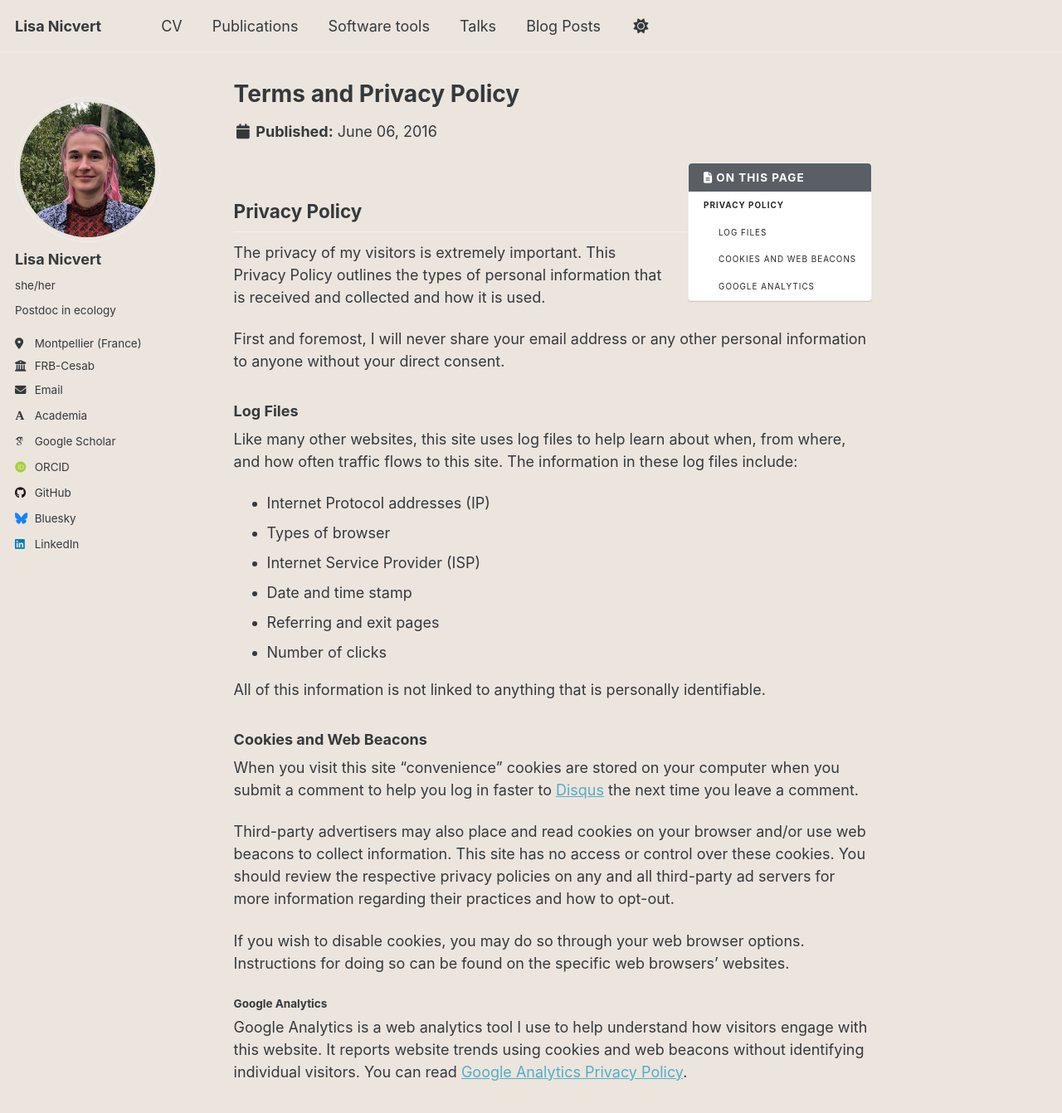
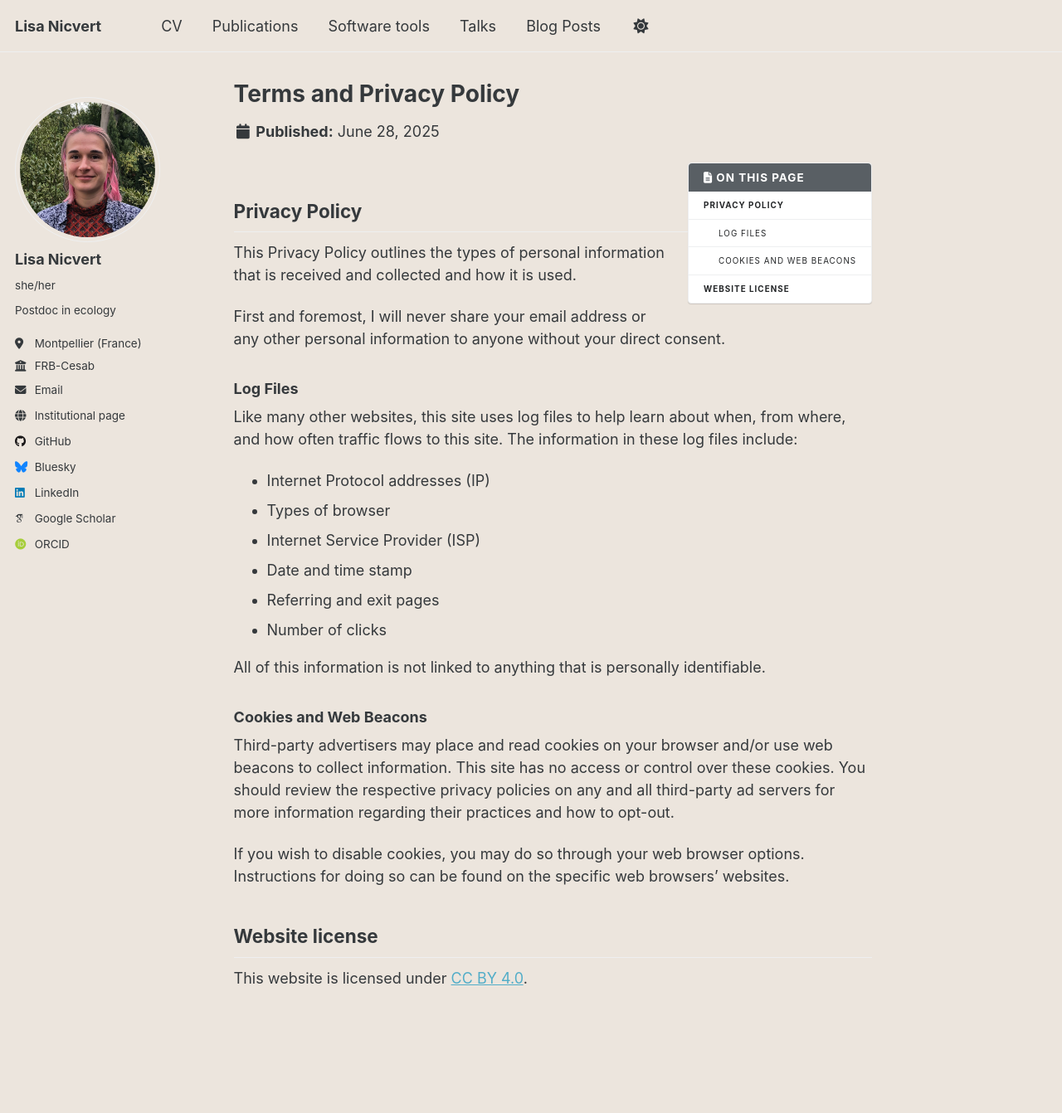
Before and after one commit to LisaNicvert/LisaNicvert.github.io, a Jekyll site: the page built from _pages/terms.md, in a window 1280 px wide and 1400 px high. Shown: the top 1342 px of the window at 83% size. Built offline with Jekyll 4.4.1, drawn with Linux system fonts in a browser that asks for light colours; some web fonts are replaced; some of the changed text lies outside the part shown.

Commit message:
Discarded unused files/options and improved site footer and terms

```diff
--- a/_config.yml
+++ b/_config.yml
@@ -29,9 +29,10 @@ author:
   location         : "Montpellier (France)"
   employer         : "FRB-Cesab"
   email            : "lisa.n@orange.fr"
+  institution      : https://www.fondationbiodiversite.fr/en/membre/lisa-nicvert/
 
   # Academic websites
-  academia         : https://www.fondationbiodiversite.fr/en/membre/lisa-nicvert/
+  academia         : # URL
   arxiv            : # URL - Update with the correct link to your profile
   googlescholar    : "https://scholar.google.com/citations?user=S-HW0doAAAAJ"
   orcid            : "http://orcid.org/0009-0006-5763-0865"
@@ -71,7 +72,7 @@ publication_category:
 teaser                   :  # filename of teaser fallback teaser image placed in /images/, .e.g. "500x300.png"
 breadcrumbs              : false # true, false (default)
 words_per_minute         : 160
-future                   : true
+future                   : false
 read_more                : "disabled" # if enabled, adds "Read more" links to excerpts
 talkmap_link             : false      #change to true to add link to talkmap on talks page
 staticman:
--- a/_includes/author-profile.html
+++ b/_includes/author-profile.html
@@ -36,34 +36,8 @@
       {% if author.email %}
         <li><a href="mailto:{{ author.email }}"><i class="fas fa-fw fa-envelope icon-pad-right" aria-hidden="true"></i>{{ site.data.ui-text[site.locale].email_label | default: "Email" }}</a></li>
       {% endif %}
-
-      <!-- Font Awesome and Academicons icons / Academic websites -->
-      {% if author.academia %}
-        <li><a href="{{ author.academia }}"><i class="ai ai-academia ai-fw icon-pad-right" aria-hidden="true"></i>Academia</a></li>
-      {% endif %}
-      {% if author.arxiv %}
-        <li><a href="{{ author.arxiv }}"><i class="ai ai-arxiv ai-fw icon-pad-right"></i>arXiv</a></li>
-      {% endif %}
-      {% if author.googlescholar %}
-        <li><a href="{{ author.googlescholar }}"><i class="ai ai-google-scholar ai-fw icon-pad-right"></i>Google Scholar</a></li>
-      {% endif %}
-      {% if author.semantic %}
-        <li><a href="{{ author.semantic }}"><i class="ai ai-semantic-scholar ai-fw icon-pad-right"></i>Semantic Scholar</a></li>
-      {% endif %}
-      {% if author.impactstory %}
-        <li><a href="{{ author.impactstory }}"><i class="ai ai-impactstory ai-fw icon-pad-right"></i>Impactstory</a></li>
-      {% endif %}
-      {% if author.orcid %}
-        <li><a href="{{ author.orcid }}"><i class="ai ai-orcid ai-fw icon-pad-right"></i>ORCID</a></li>
-      {% endif %}
-      {% if author.pubmed %}
-        <li><a href="{{ author.pubmed }}"><i class="ai ai-pubmed ai-fw icon-pad-right"></i>PubMed</a></li>
-      {% endif %}
-      {% if author.researchgate %}
-        <li><a href="{{ author.researchgate }}"><i class="fab fa-fw fa-researchgate icon-pad-right" aria-hidden="true"></i>ResearchGate</a></li>
-      {% endif %}
-      {% if author.scopus %}
-        <li><a href="{{ author.scopus }}"><i class="ai ai-scopus ai-fw icon-pad-right"></i>Scopus</a></li>
+      {% if author.institution %}
+        <li><a href="{{ author.institution }}"><i class="fas fa-fw fa-globe icon-pad-right" aria-hidden="true"></i>Institutional page</a></li>
       {% endif %}
 
       <!-- Font Awesome icons / Repositories and software development -->
@@ -90,30 +64,6 @@
       {% if author.bluesky %}
         <li><a href="https://bsky.app/profile/{{ author.bluesky }}"><i class="fab fa-fw fa-bluesky icon-pad-right" aria-hidden="true"></i>Bluesky</a></li>
       {% endif %}
-      {% if author.facebook %}
-        <li><a href="https://www.facebook.com/{{ author.facebook }}"><i class="fab fa-fw fa-facebook-f icon-pad-right" aria-hidden="true"></i>Facebook</a></li>
-      {% endif %}
-      {% if author.flickr %}
-        <li><a href="https://www.flickr.com/{{ author.flickr }}"><i class="fab fa-fw fa-flickr icon-pad-right" aria-hidden="true"></i>Flickr</a></li>
-      {% endif %}
-      {% if author.foursquare %}
-        <li><a href="https://foursquare.com/{{ author.foursquare }}"><i class="fab fa-fw fa-foursquare icon-pad-right" aria-hidden="true"></i>Foursquare</a></li>
-      {% endif %}
-      {% if author.goodreads %}
-        <li><a href="https://www.goodreads.com/{{ author.goodreads }}"><i class="fab fa-fw fa-goodreads icon-pad-right" aria-hidden="true"></i>Goodreads</a></li>
-      {% endif %}
-      {% if author.google_plus %}
-        <li><a href="https://plus.google.com/+{{ author.google_plus }}"><i class="fab fa-fw fa-google-plus-g icon-pad-right" aria-hidden="true"></i>Google+</a></li>
-      {% endif %}
-      {% if author.keybase %}
-        <li><a href="https://keybase.io/{{ author.keybase }}"><i class="fas fa-fw fa-key icon-pad-right" aria-hidden="true"></i>Keybase</a></li>
-      {% endif %}
-      {% if author.instagram %}
-        <li><a href="https://instagram.com/{{ author.instagram }}"><i class="fab fa-fw fa-instagram icon-pad-right" aria-hidden="true"></i>Instagram</a></li>
-      {% endif %}
-      {% if author.lastfm %}
-        <li><a href="https://last.fm/user/{{ author.lastfm }}"><i class="fab fa-fw fa-lastfm icon-pad-right" aria-hidden="true"></i>Last.fm</a></li>
-      {% endif %}
       {% if author.linkedin %}
         <li><a href="https://www.linkedin.com/in/{{ author.linkedin }}"><i class="fab fa-fw fa-linkedin icon-pad-right" aria-hidden="true"></i>LinkedIn</a></li>
       {% endif %}
@@ -123,41 +73,31 @@
       {% if author.medium %}
         <li><a href="{{ author.medium }}"><i class="fab fa-fw fa-medium icon-pad-right" aria-hidden="true"></i>Medium</a></li>
       {% endif %}
-      {% if author.pinterest %}
-        <li><a href="https://www.pinterest.com/{{ author.pinterest }}"><i class="fab fa-fw fa-pinterest icon-pad-right" aria-hidden="true"></i>Pinterest</a></li>
-      {% endif %}
-      {% if author.soundcloud %}
-        <li><a href="https://soundcloud.com/{{ author.soundcloud }}"><i class="fab fa-fw fa-soundcloud icon-pad-right" aria-hidden="true"></i>Soundcloud</a></li>
-      {% endif %}
-      {% if author.steam %}
-        <li><a href="https://steamcommunity.com/id/{{ author.steam }}"><i class="fab fa-fw fa-steam icon-pad-right" aria-hidden="true"></i>Steam</a></li>
-      {% endif %}
-      {% if author.telegram %}
-        <li><a href="{{ author.telegram }}"><i class="fab fa-fw fa-telegram icon-pad-right" aria-hidden="true"></i>Telegram</a></li>
-      {% endif %}
-      {% if author.tumblr %}
-        <li><a href="https://{{ author.tumblr }}.tumblr.com"><i class="fab fa-fw fa-tumblr icon-pad-right" aria-hidden="true"></i>Tumblr</a></li>
-      {% endif %}
-      {% if author.twitter %}
-        <li><a href="https://twitter.com/{{ author.twitter }}"><i class="fab fa-fw fa-x-twitter icon-pad-right" aria-hidden="true"></i>X (formerly Twitter)</a></li>
-      {% endif %}
-      {% if author.vine %}
-        <li><a href="https://vine.co/u/{{ author.vine }}"><i class="fab fa-fw fa-vine icon-pad-right" aria-hidden="true"></i>Vine</a></li>
-      {% endif %}
-      {% if author.weibo %}
-        <li><a href="https://www.weibo.com/{{ author.weibo }}"><i class="fab fa-fw fa-weibo icon-pad-right" aria-hidden="true"></i>Weibo</a></li>
-      {% endif %}
       {% if author.wikipedia %}
         <li><a href="https://en.wikipedia.org/wiki/User:{{ author.wikipedia }}"><i class="fab fa-fw fa-wikipedia-w icon-pad-right" aria-hidden="true"></i>Wikipedia</a></li>
       {% endif %}
-      {% if author.xing %}
-        <li><a href="https://www.xing.com/profile/{{ author.xing }}"><i class="fab fa-fw fa-xing icon-pad-right" aria-hidden="true"></i>XING</a></li>
+
+      <!-- Font Awesome and Academicons icons / Academic websites -->
+      {% if author.academia %}
+        <li><a href="{{ author.academia }}"><i class="ai ai-academia ai-fw icon-pad-right" aria-hidden="true"></i>Institutional page</a></li>
       {% endif %}
-      {% if author.youtube %}
-        <li><a href="https://www.youtube.com/@{{ author.youtube }}"><i class="fab fa-fw fa-youtube icon-pad-right" aria-hidden="true"></i>YouTube</a></li>
+      {% if author.arxiv %}
+        <li><a href="{{ author.arxiv }}"><i class="ai ai-arxiv ai-fw icon-pad-right"></i>arXiv</a></li>
       {% endif %}
-      {% if author.zhihu %}
-      <li><a href="https://www.zhihu.com/people/{{ author.zhihu }}"><i class="fab fa-fw fa-zhihu icon-pad-right" aria-hidden="true"></i>Zhihu</a></li>
+      {% if author.googlescholar %}
+        <li><a href="{{ author.googlescholar }}"><i class="ai ai-google-scholar ai-fw icon-pad-right"></i>Google Scholar</a></li>
+      {% endif %}
+      {% if author.orcid %}
+        <li><a href="{{ author.orcid }}"><i class="ai ai-orcid ai-fw icon-pad-right"></i>ORCID</a></li>
+      {% endif %}
+      {% if author.pubmed %}
+        <li><a href="{{ author.pubmed }}"><i class="ai ai-pubmed ai-fw icon-pad-right"></i>PubMed</a></li>
+      {% endif %}
+      {% if author.researchgate %}
+        <li><a href="{{ author.researchgate }}"><i class="fab fa-fw fa-researchgate icon-pad-right" aria-hidden="true"></i>ResearchGate</a></li>
+      {% endif %}
+      {% if author.scopus %}
+        <li><a href="{{ author.scopus }}"><i class="ai ai-scopus ai-fw icon-pad-right"></i>Scopus</a></li>
       {% endif %}
     </ul>
   </div>
--- a/_includes/footer.html
+++ b/_includes/footer.html
@@ -1,22 +1,12 @@
 {% include base_path %}
 
-{% if site.author.github or site.author.bitbucket or site.atom_feed.hide != true %}
 <div class="page__footer-follow">
   <ul class="social-icons">
-    {% if site.data.ui-text[site.locale].follow_label %}
-      <li><strong>{{ site.data.ui-text[site.locale].follow_label }}</strong></li>
-    {% endif %}
-    {% if site.author.github %}
-      <li><a href="http://github.com/{{ site.author.github }}"><i class="fab fa-github" aria-hidden="true"></i> GitHub</a></li>
-    {% endif %}
-    {% if site.author.bitbucket %}
-      <li><a href="http://bitbucket.org/{{ site.author.bitbucket }}"><i class="fab fa-bitbucket" aria-hidden="true"></i> Bitbucket</a></li>
-    {% endif %}
+    <li><a href="https://github.com/LisaNicvert/LisaNicvert.github.io"><i class="fab fa-github" aria-hidden="true"></i> Website source</a></li>
   </ul>
 </div>
-{% endif %}
 
 <div class="page__footer-copyright">
-  &copy; {{ site.time | date: '%Y' }} {{ site.name | default: site.title }}, {{ site.data.ui-text[site.locale].powered_by | default: "Powered by" }} <a href="http://jekyllrb.com" rel="nofollow">Jekyll</a> &amp; <a href="https://github.com/academicpages/academicpages.github.io">AcademicPages</a>, a fork of <a href="https://mademistakes.com/work/minimal-mistakes-jekyll-theme/" rel="nofollow">Minimal Mistakes</a>.<br />
+  (CC BY 4.0)[https://creativecommons.org/licenses/by/4.0/] {{ site.time | date: '%Y' }} {{ site.name | default: site.title }}, {{ site.data.ui-text[site.locale].powered_by | default: "Powered by" }} <a href="http://jekyllrb.com" rel="nofollow">Jekyll</a> &amp; <a href="https://github.com/academicpages/academicpages.github.io">AcademicPages</a>, a fork of <a href="https://mademistakes.com/work/minimal-mistakes-jekyll-theme/" rel="nofollow">Minimal Mistakes</a>.<br />
   Site last updated {{ "now" | date: '%Y-%m-%d' %}}
 </div>
--- a/_includes/social-share.html
+++ b/_includes/social-share.html
@@ -7,9 +7,6 @@
 
   <a href="https://bsky.app/intent/compose?text={{ base_path }}{{ page.url }}" class="btn btn--bluesky" title="{{ site.data.ui-text[site.locale].share_on_label | default: 'Share on' }} Bluesky"><i class="fab fa-bluesky" aria-hidden="true"></i><span> Bluesky</span></a>
 
-  <a href="https://www.facebook.com/sharer/sharer.php?u={{ base_path }}{{ page.url }}" class="btn btn--facebook" title="{{ site.data.ui-text[site.locale].share_on_label | default: 'Share on' }} Facebook"><i class="fab fa-facebook" aria-hidden="true"></i><span> Facebook</span></a>
-
   <a href="https://www.linkedin.com/shareArticle?mini=true&url={{ base_path }}{{ page.url }}" class="btn btn--linkedin" title="{{ site.data.ui-text[site.locale].share_on_label | default: 'Share on' }} LinkedIn"><i class="fab fa-linkedin" aria-hidden="true"></i><span> LinkedIn</span></a>
 
-  <a href="https://x.com/intent/post?text={{ base_path }}{{ page.url }}" class="btn btn--x" title="{{ site.data.ui-text[site.locale].share_on_label | default: 'Share on' }} X"><i class="fab fa-x-twitter" aria-hidden="true"></i><span> X (formerly Twitter)</span></a>
 </section>
--- a/_pages/terms.md
+++ b/_pages/terms.md
@@ -1,7 +1,7 @@
 ---
 permalink: /terms/
 title: "Terms and Privacy Policy"
-modified: 2016-06-06
+modified: 2025-06-28
 ---
 
 {% include base_path %}
@@ -9,13 +9,17 @@ modified: 2016-06-06
 
 ## Privacy Policy
 
-The privacy of my visitors is extremely important. This Privacy Policy outlines the types of personal information that is received and collected and how it is used.
+This Privacy Policy outlines the types of personal information that is received
+and collected and how it is used.
 
-First and foremost, I will never share your email address or any other personal information to anyone without your direct consent.
+First and foremost, I will never share your email address or any other personal
+information to anyone without your direct consent.
 
 ### Log Files
 
-Like many other websites, this site uses log files to help learn about when, from where, and how often traffic flows to this site. The information in these log files include:
+Like many other websites, this site uses log files to help learn about when,
+from where, and how often traffic flows to this site.
+The information in these log files include:
 
 * Internet Protocol addresses (IP)
 * Types of browser
@@ -28,12 +32,15 @@ All of this information is not linked to anything that is personally identifiabl
 
 ### Cookies and Web Beacons
 
-When you visit this site "convenience" cookies are stored on your computer when you submit a comment to help you log in faster to [Disqus](http://disqus.com) the next time you leave a comment.
+Third-party advertisers may place and read cookies on your browser and/or
+use web beacons to collect information.
+This site has no access or control over these cookies.
+You should review the respective privacy policies on any and all third-party
+ad servers for more information regarding their practices and how to opt-out.
 
-Third-party advertisers may also place and read cookies on your browser and/or use web beacons to collect information. This site has no access or control over these cookies. You should review the respective privacy policies on any and all third-party ad servers for more information regarding their practices and how to opt-out.
+If you wish to disable cookies, you may do so through your web browser options.
+Instructions for doing so can be found on the specific web browsers' websites.
 
-If you wish to disable cookies, you may do so through your web browser options. Instructions for doing so can be found on the specific web browsers' websites.
+## Website license
 
-#### Google Analytics
-
-Google Analytics is a web analytics tool I use to help understand how visitors engage with this website. It reports website trends using cookies and web beacons without identifying individual visitors. You can read [Google Analytics Privacy Policy](http://www.google.com/analytics/learn/privacy.html).
+This website is licensed under [CC BY 4.0](https://creativecommons.org/licenses/by/4.0/).
```
Also changed, not shown: _data/authors.yml (deleted, +0 -18 lines), _pages/archive-layout-with-content.md (deleted, +0 -177 lines), _pages/non-menu-page.md (deleted, +0 -16 lines), _pages/portfolio.html (deleted, +0 -13 lines), _pages/teaching.html (deleted, +0 -12 lines), _tools/camtrapviz.md (+1 -1 lines), images/bio-photo-2.jpg (deleted), images/bio-photo.jpg (deleted).
